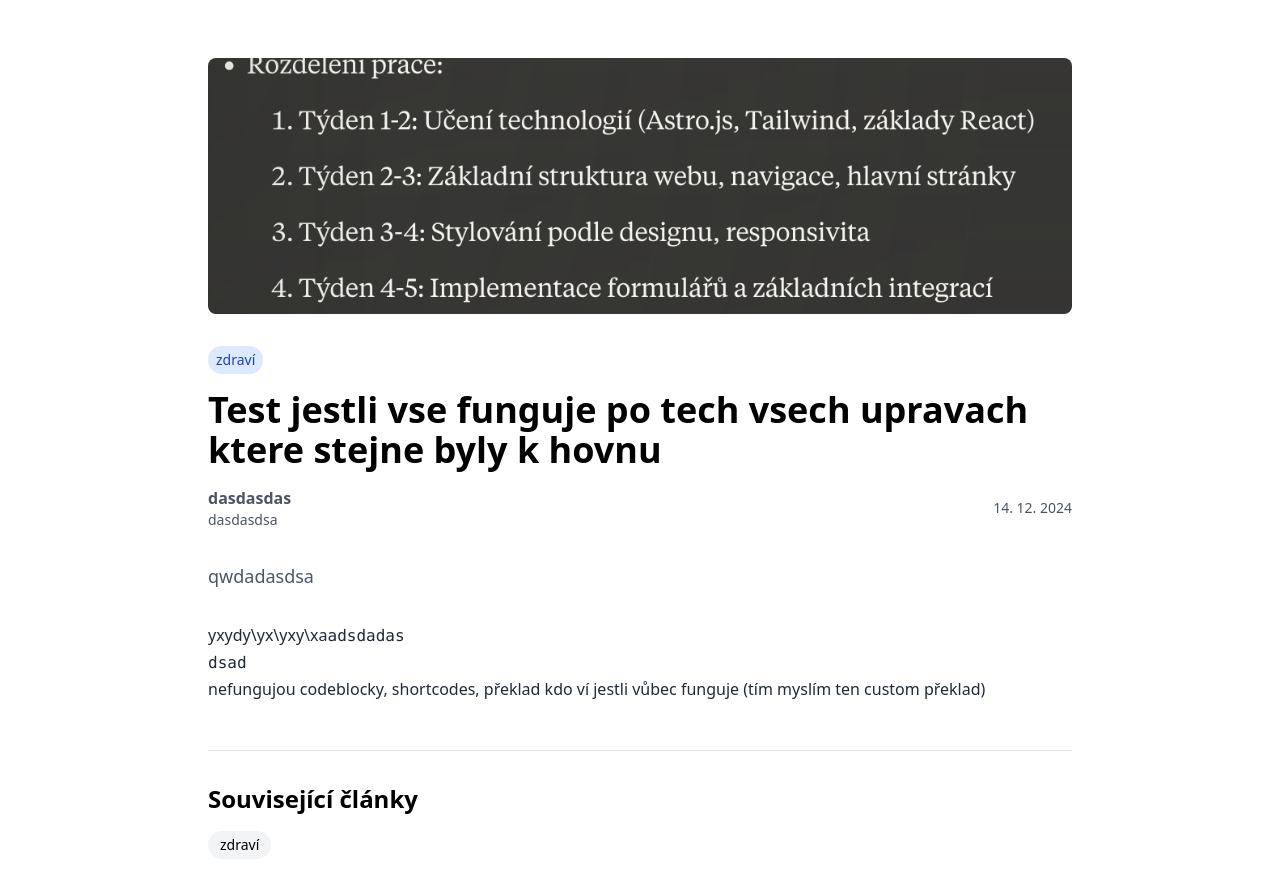
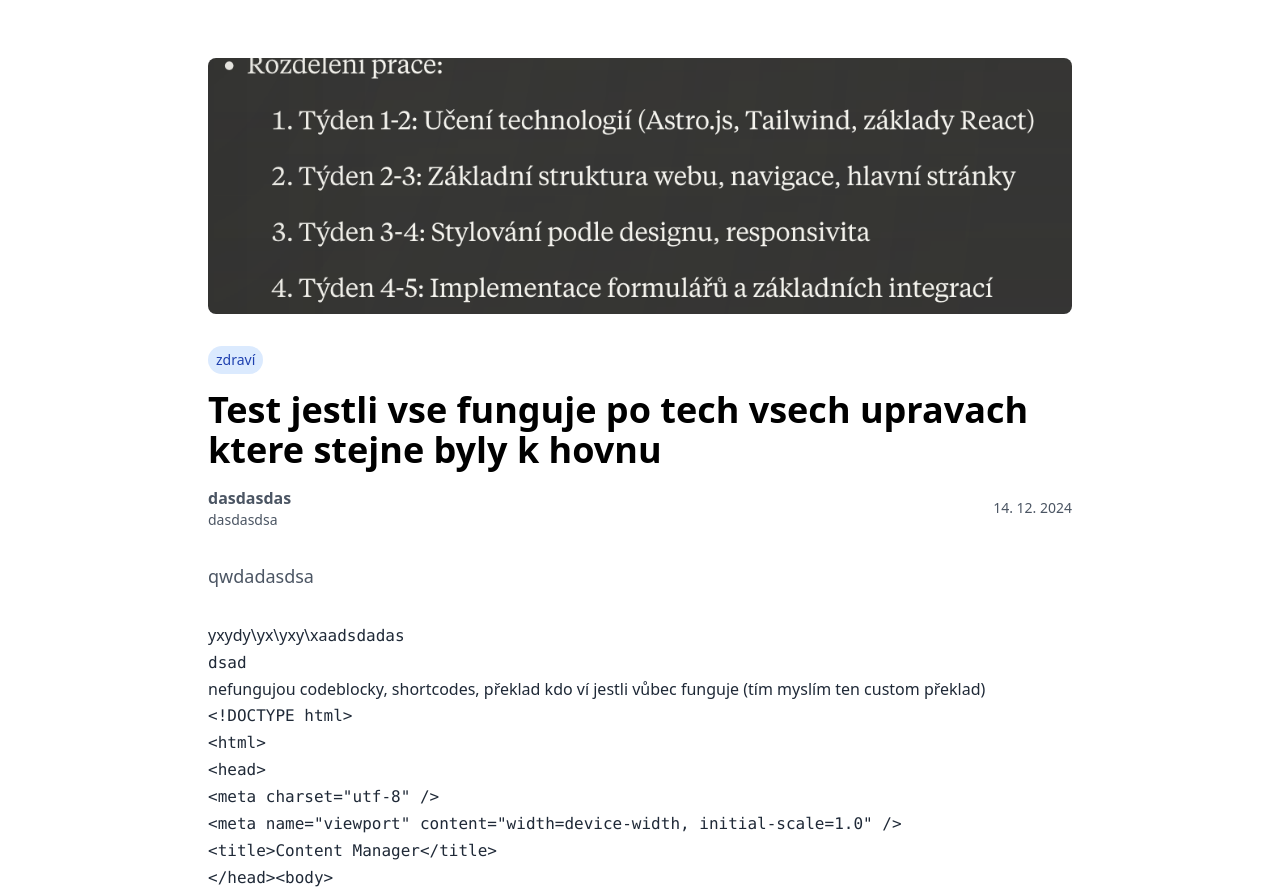
Before and after one commit to dedakrtinec/superior_medical, an Astro site: page /blog/test-jestli-vse-funguje-po-tech-vsech-upravach-ktere-stejne-byly-k-hovnu in a window 1280 px wide. Shown: the part 70-959 px from the top of the page. Built offline with nearby package versions, Linux system fonts and the light colour scheme; Astro itself is replaced by a stand-in of ours.

Commit message:
Update Blog “test-jestli-vse-funguje-po-tech-vsech-upravach-ktere-stejne-byly-k-hovnu”

```diff
--- a/src/content/blog/test-jestli-vse-funguje-po-tech-vsech-upravach-ktere-stejne-byly-k-hovnu.md
+++ b/src/content/blog/test-jestli-vse-funguje-po-tech-vsech-upravach-ktere-stejne-byly-k-hovnu.md
@@ -19,24 +19,16 @@ tags:
 
 nefungujou codeblocky, shortcodes, překlad kdo ví jestli vůbec funguje (tím myslím ten custom překlad)
 
+`<!DOCTYPE html>`
 
+`<html>`
 
+`<head>`
 
+`<meta charset="utf-8" />`
 
+`<meta name="viewport" content="width=device-width, initial-scale=1.0" />`
 
+`<title>Content Manager</title>`
 
-
-
-<!DOCTYPE html>
-
-<html>
-
-<head>
-
-<meta charset="utf-8" />
-
-<meta name="viewport" content="width=device-width, initial-scale=1.0" />
-
-<title>Content Manager</title>
-
-</head><body>
+`</head><body>`
```
